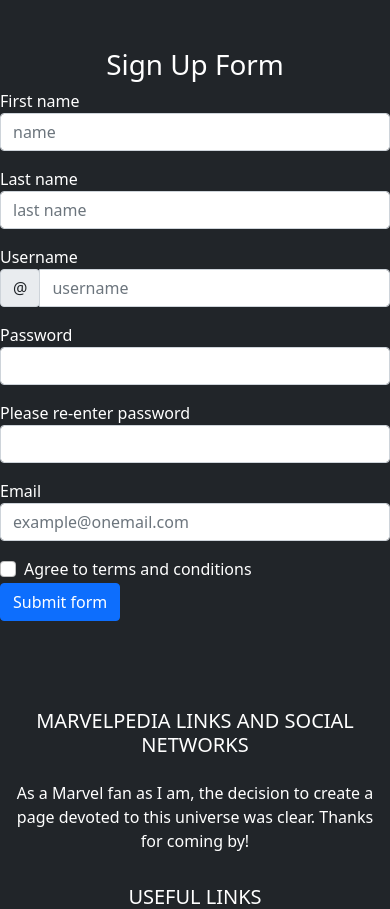
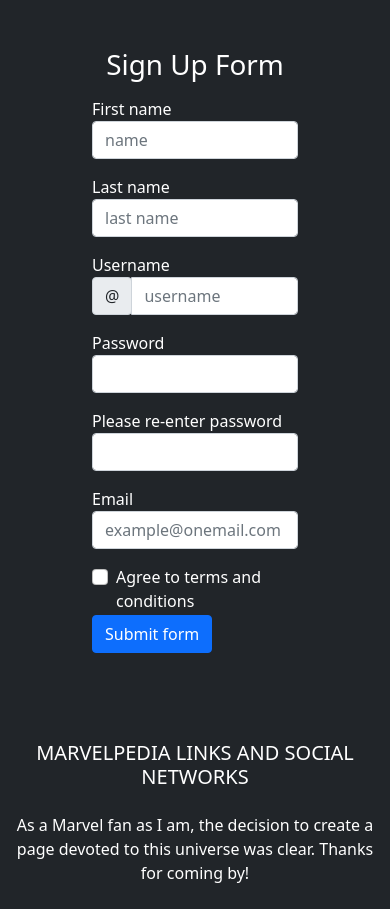
Before and after one commit to dmoreira317/marvel_site, a Django app: page /pages/sign_up_form/ in a window 390 px wide. Shown: the part 56-965 px from the top of the page. Run offline with Django 3.2, Linux system fonts and the light colour scheme; some libraries are stand-ins or nearby versions.

Commit message:
Modified style of form in sign up form, updated sizes and margins to loog good on mobile

```diff
--- a/marvelpedia/marvelpedia/templates/marvelapp01/sign_up_form.html
+++ b/marvelpedia/marvelpedia/templates/marvelapp01/sign_up_form.html
@@ -3,25 +3,27 @@
 
 {% block head %} <!--To modify the title of the page or any other head label-->
     <!--html page title-->
+
     <title>Marvelpedia - Sign-Up</title>
 {% endblock %}
 
+
 {% block block1 %}
 <!--content-->
-<div class="justify-content-center">
+<div class="container justify-content-center">
 <div class="my-5 text-white">
     <h1 class="text-white text-center">Sign Up Form</h1>
-    <form>
-        <div class="form-row">
-          <div class="col-md-4 mb-3">
+    <form class="align-items-center mx-3">
+        <div class="form-row mx-3 align-items-center">
+          <div class="mx-5 my-3">
             <label for="validationDefault01">First name</label>
             <input type="text" class="form-control" id="validationDefault01" placeholder="name" required>
           </div>
-          <div class="col-md-4 mb-3">
+          <div class="mx-5 my-3">
             <label for="validationDefault02">Last name</label>
             <input type="text" class="form-control" id="validationDefault02" placeholder="last name" required>
           </div>
-          <div class="col-md-4 mb-3">
+          <div class="mx-5 my-3">
             <label for="validationDefaultUsername">Username</label>
             <div class="input-group">
               <div class="input-group-prepend">
@@ -31,21 +33,23 @@
             </div>
           </div>
         </div>
-        <div class="col-md-4 mb-3">
+        <div class="form-row mx-3 align-items-center">
+        <div class="mx-5 my-3">
             <label for="validationDefaultPassword">Password</label>
             <input type="password" class="form-control" id="validationDefault02" required>
           </div>
-          <div class="col-md-4 mb-3">
+          <div class="mx-5 my-3">
             <label for="validationDefaultPassword">Please re-enter password</label>
             <input type="password" class="form-control" id="validationDefault02" required>
         </div>
-        <div class="form-row">
-          <div class="col-md-4 mb-3">
+
+          <div class="mx-5 my-3">
             <label>Email</label>
             <input type="email" class="form-control" id="validationDefault03" placeholder="example@onemail.com" required>
           </div>
         </div>
-        <div class="form-group">
+    <div class="form-row mx-3 align-items-end">
+        <div class="form-group mx-5">
           <div class="form-check">
             <input class="form-check-input" type="checkbox" value="" id="invalidCheck2" required>
             <label class="form-check-label" for="invalidCheck2">
@@ -53,10 +57,11 @@
             </label>
           </div>
         </div>
-        <button class="btn btn-primary" type="submit">Submit form</button>
+
+        <button class="btn btn-primary mx-5" type="submit">Submit form</button>
       </form>
+    </div>
 
-    </form>
     </div>
 </div>
 {% endblock %}
```
